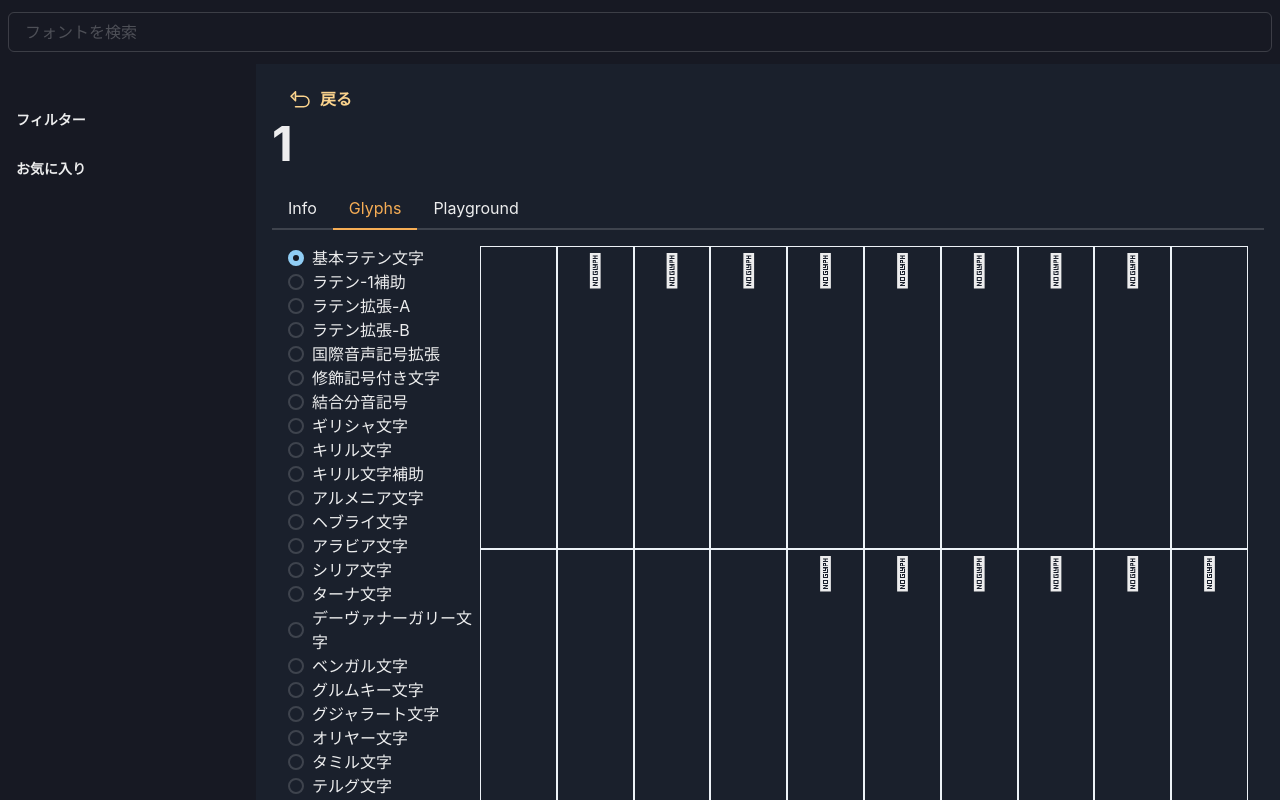
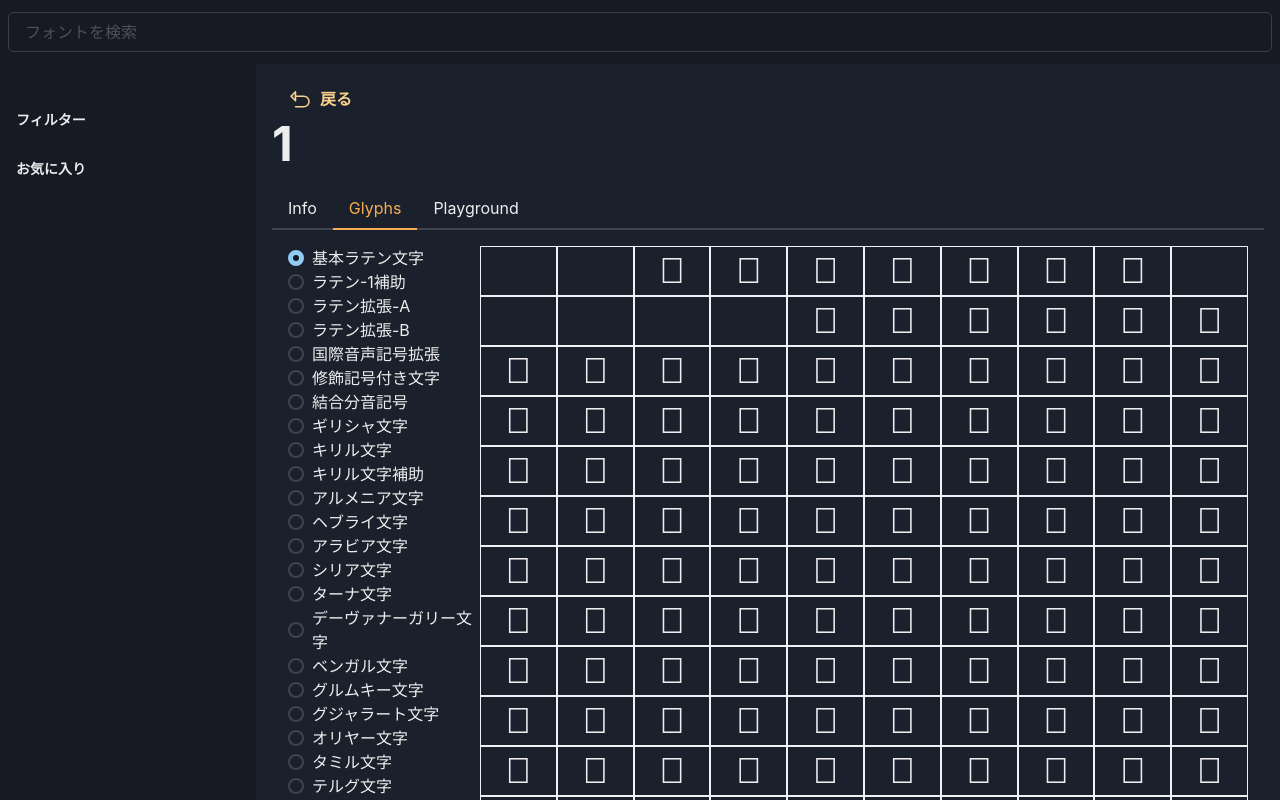
Before and after one commit to newt239/mojimachi, a React (Vite) app: page /font/1 in a window 1280 px wide. Both pictures are taken after a click on the tab "Glyphs". Shown: the top 800 px of the page. Built offline with nearby package versions, Linux system fonts and the light colour scheme.

Commit message:
fix: show correct font on glyph tab

```diff
--- a/src/pages/Font.tsx
+++ b/src/pages/Font.tsx
@@ -23,6 +23,24 @@ const FontPage: React.FC = () => {
   const { font_name } = useParams();
   const [range, setRange] = useState<string>("Basic Latin");
   const [glyphs, setGlyphs] = useState<string[]>([]);
+
+  const loadFont = async (font_name: string) => {
+    const fontFace = new FontFace(font_name, `local('${font_name}')`);
+    fontFace
+      .load()
+      .then((loadedFace) => {
+        document.fonts.add(loadedFace);
+      })
+      .catch((e) => {
+        console.error(e);
+      });
+  };
+
+  useEffect(() => {
+    if (font_name) {
+      loadFont(font_name);
+    }
+  }, []);
 
   useEffect(() => {
     const newGlyphs = [];
@@ -73,7 +91,12 @@ const FontPage: React.FC = () => {
                   </Stack>
                 ))}
               </RadioGroup>
-              <Flex flexWrap="wrap" w="80%">
+              <Flex
+                flexWrap="wrap"
+                w="80%"
+                alignContent="flex-start"
+                fontFamily={`'${font_name}', Tofu`}
+              >
                 {glyphs.map((glyph) => (
                   <Flex
                     key={glyph}
@@ -83,7 +106,6 @@ const FontPage: React.FC = () => {
                     borderColor="gray.100"
                     alignItems="center"
                     w="10%"
-                    alignContent="flex-start"
                   >
                     <Box fontSize={32}>{glyph === " " ? "x" : glyph}</Box>
                   </Flex>
```
